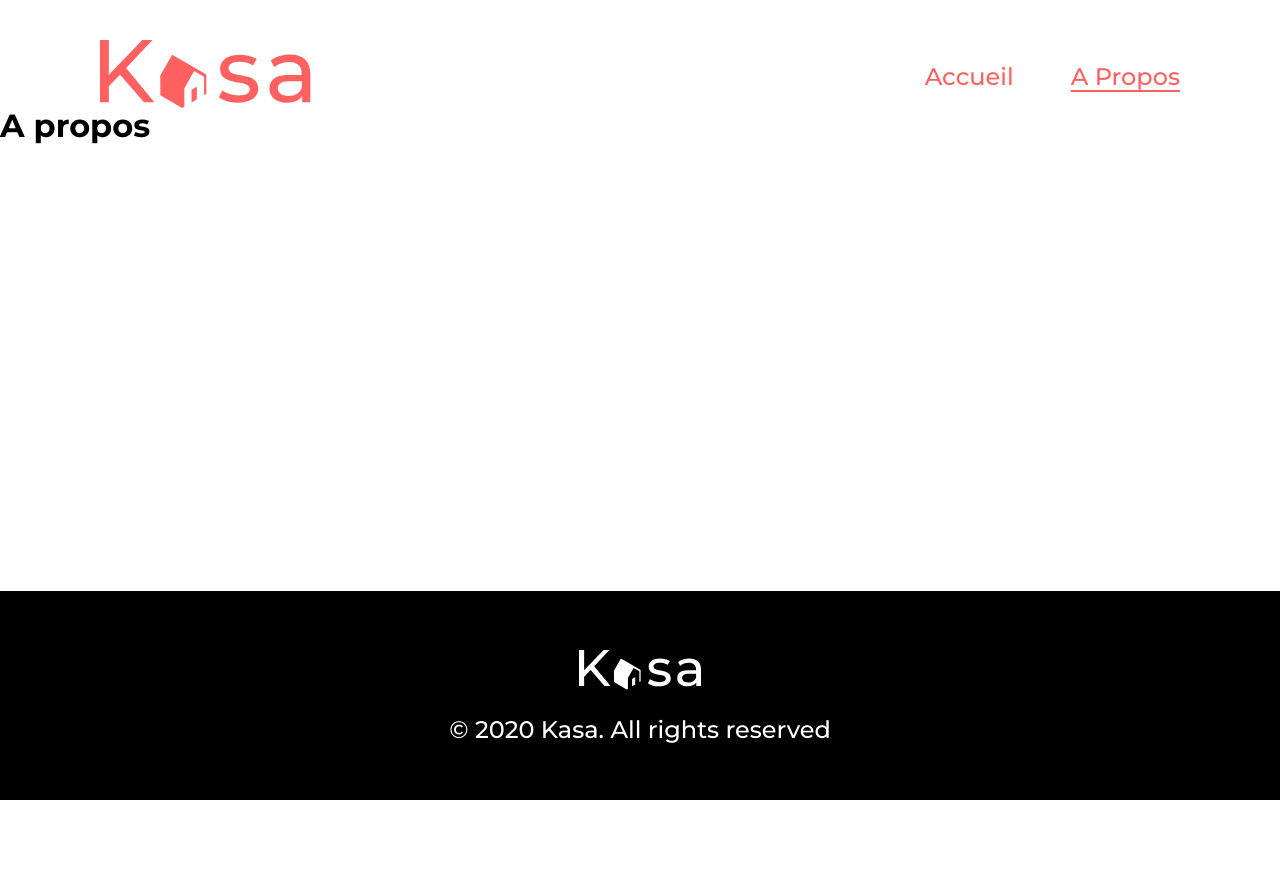
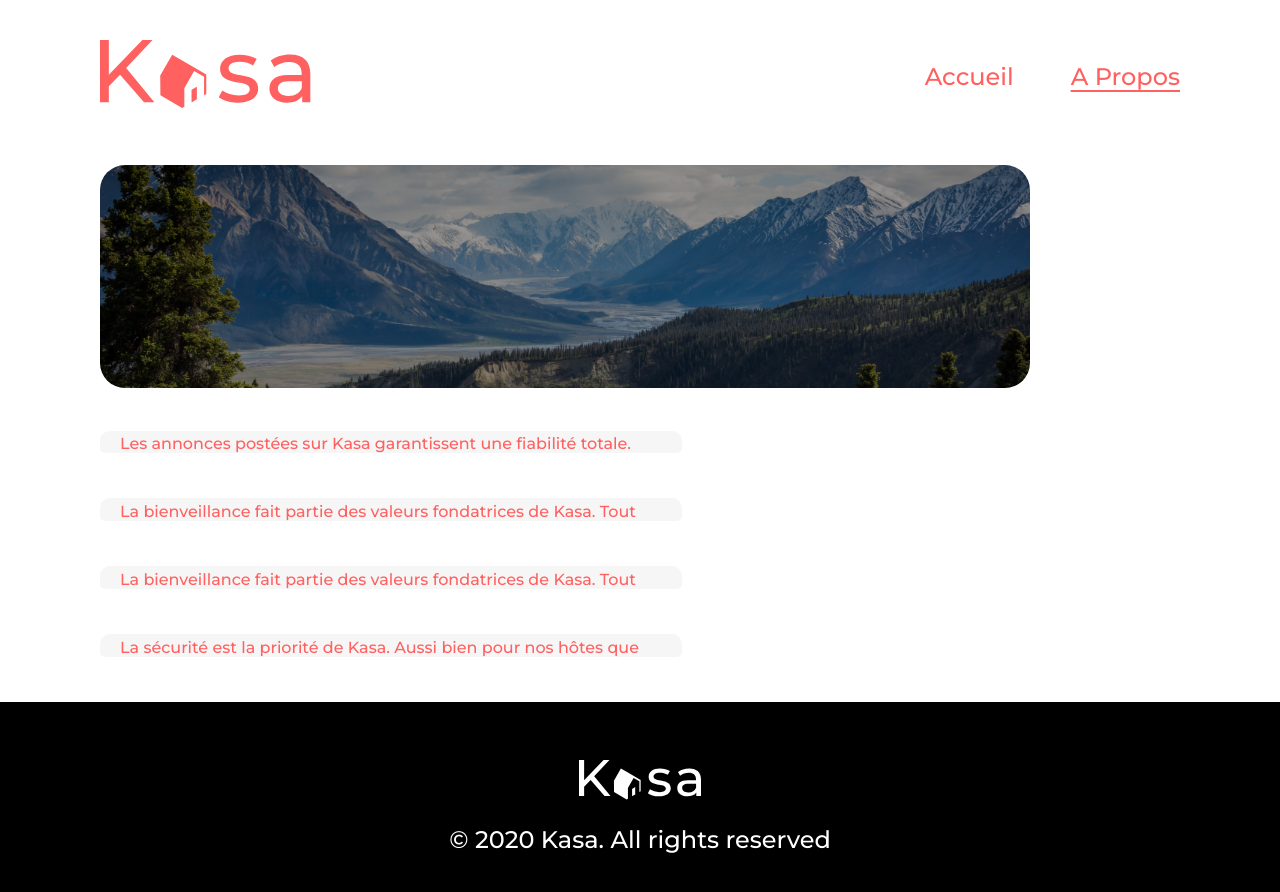
Before and after one commit to kephrenh/P8_Kasa, a React (Vite) app: page /about in a window 1280 px wide. Shown: the top 892 px of the page. Before the commit the page ends 800 px from the top, so only its background shows below. Built offline with nearby package versions, Linux system fonts and the light colour scheme.

Commit message:
About Page: Intégration composant Collapse

```diff
--- a/src/pages/About.jsx
+++ b/src/pages/About.jsx
@@ -1,11 +1,34 @@
 import React from 'react'
+import Banner from '../components/Banner'
+import Collapse from '../components/Collapse'
 
 function About() {
+   document.title = "A Propos - Kasa"
 
   return (
-    <>
-    <h1>A propos</h1>
-    </>
+      <main className='about'>
+         <Banner
+            bannerImage='/src/assets/banner-about.png'
+         />
+         <div className='about__dropdowns'>
+            <Collapse
+               title="Fiabilité"
+               content='Les annonces postées sur Kasa garantissent une fiabilité totale. Les photos sont conformes aux logements et toutes les informations sont régulièrement vérifiées par nos équipes.'
+            />
+            <Collapse
+               title='Respect'
+               content='La bienveillance fait partie des valeurs fondatrices de Kasa. Tout comportement discriminatoire ou de perturbation du voisinage entraînera une exclusion de notre plateforme.'
+            />
+            <Collapse
+               title='Service'
+               content='La bienveillance fait partie des valeurs fondatrices de Kasa. Tout comportement discriminatoire ou de perturbation du voisinage entraînera une exclusion de notre plateforme.'
+            />
+            <Collapse
+               title='Sécurité'
+               content="La sécurité est la priorité de Kasa. Aussi bien pour nos hôtes que pour les voyageurs, chaque logement correspond aux critères de sécurité établis par nos services. En laissant une note aussi à l'hôte qu'au locataire, cela permet à nos équipes de vérifier que les standards sont bien respectés. Nous organisons également des ateliers sur la sécurité domestique."
+            />
+         </div>
+      </main>
   )
 }
 
```
